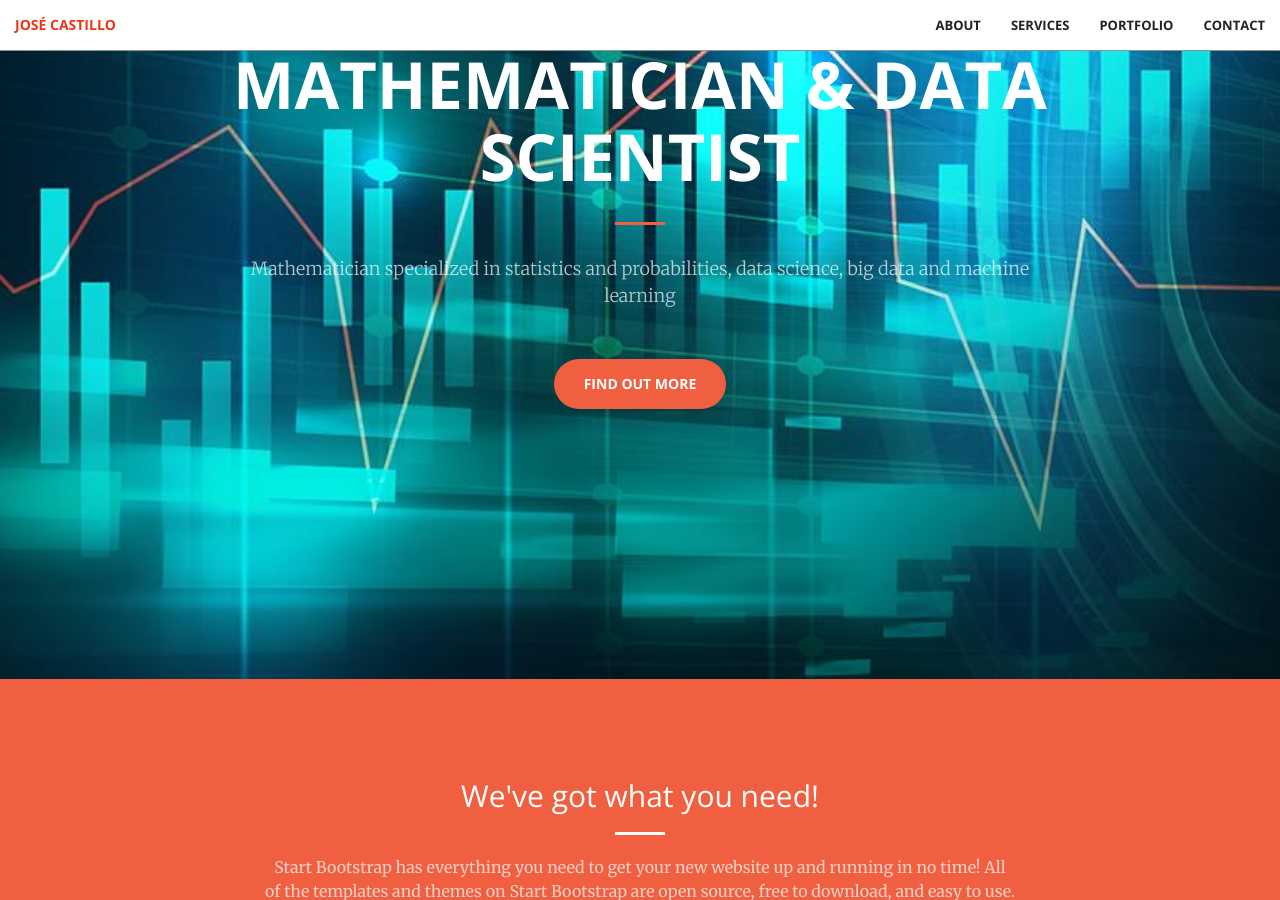
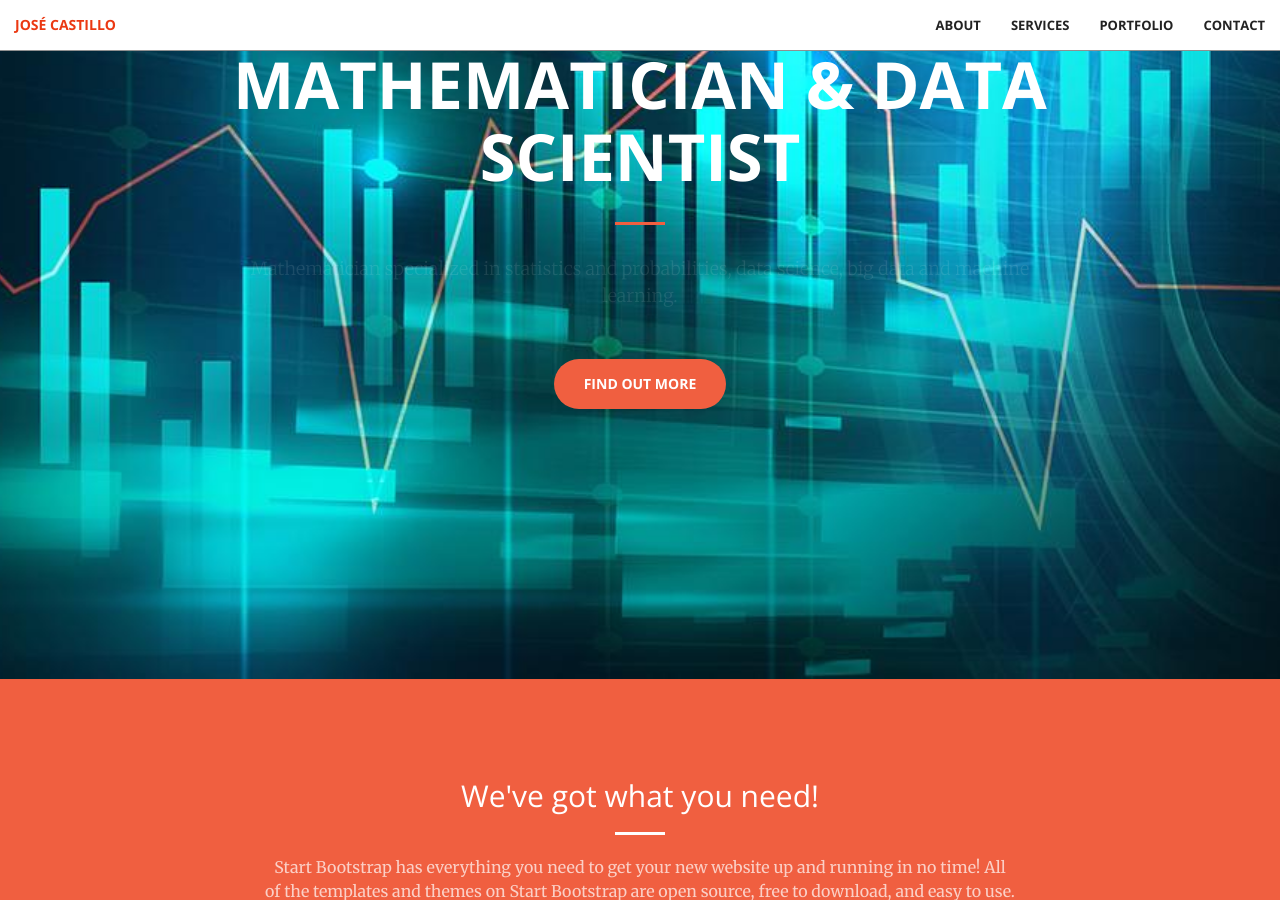
Before and after one commit to ja-castillo25/ja-castillo25.github.io, a Jekyll site: the page built from index.html, in a window 1280 px wide and 900 px high, scrolled down 221 px. Built offline with Jekyll 4.4.1, drawn with Linux system fonts in a browser that asks for light colours.

Commit message:
cambio base.scss de .7 a .1

```diff
--- a/_includes/header.html
+++ b/_includes/header.html
@@ -3,7 +3,7 @@
         <div class="header-content-inner">
             <h1>Mathematician &#38; Data Scientist</h1>
             <hr>
-            <p>Mathematician specialized in statistics and probabilities, data science, big data and machine learning</p>
+            <p>Mathematician specialized in statistics and probabilities, data science, big data and machine learning.</p>
             <a href="#about" class="btn btn-primary btn-xl page-scroll">Find Out More</a>
         </div>
     </div>
--- a/_sass/_base.scss
+++ b/_sass/_base.scss
@@ -175,7 +175,7 @@ header {
             }
             p {
                 font-weight: 300;
-                color: rgba(white, .7);
+                color: rgba(white, .1);
                 font-size: 16px;
                 margin-bottom: 50px;
             }
```
